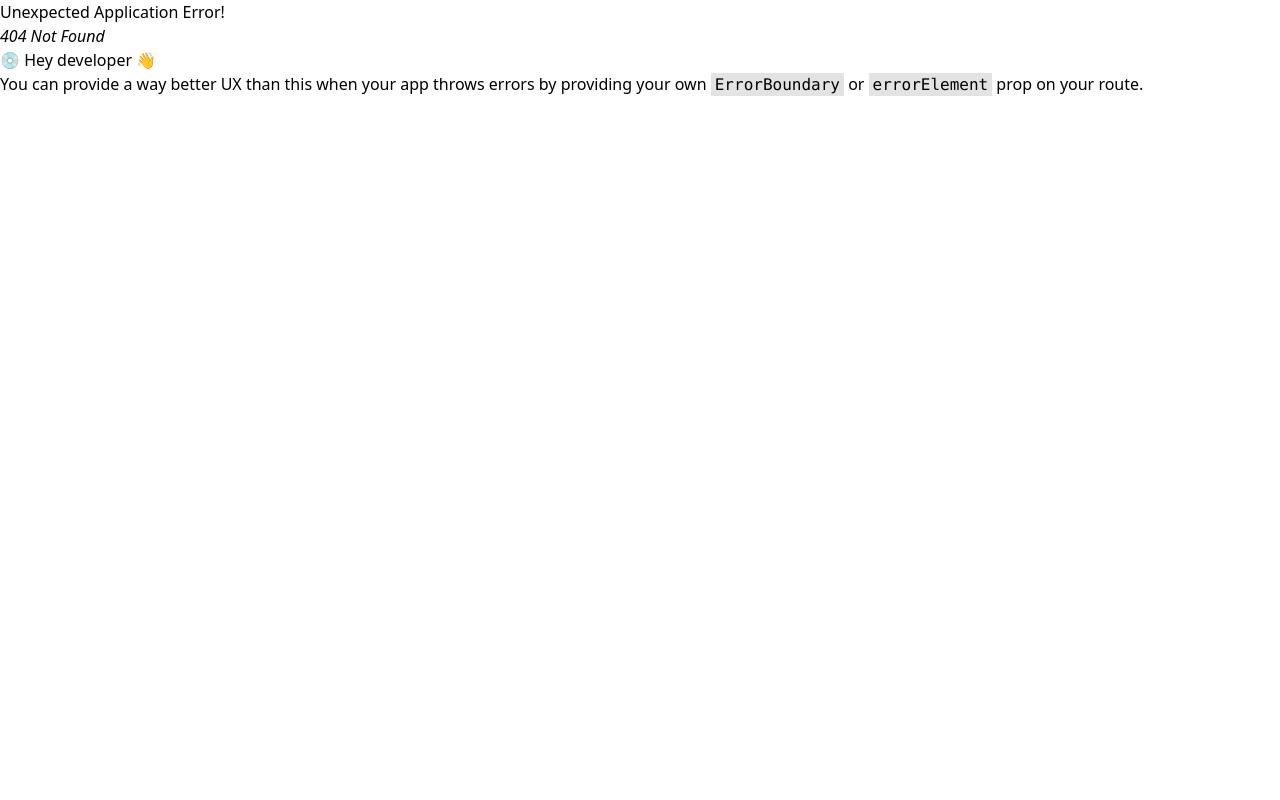
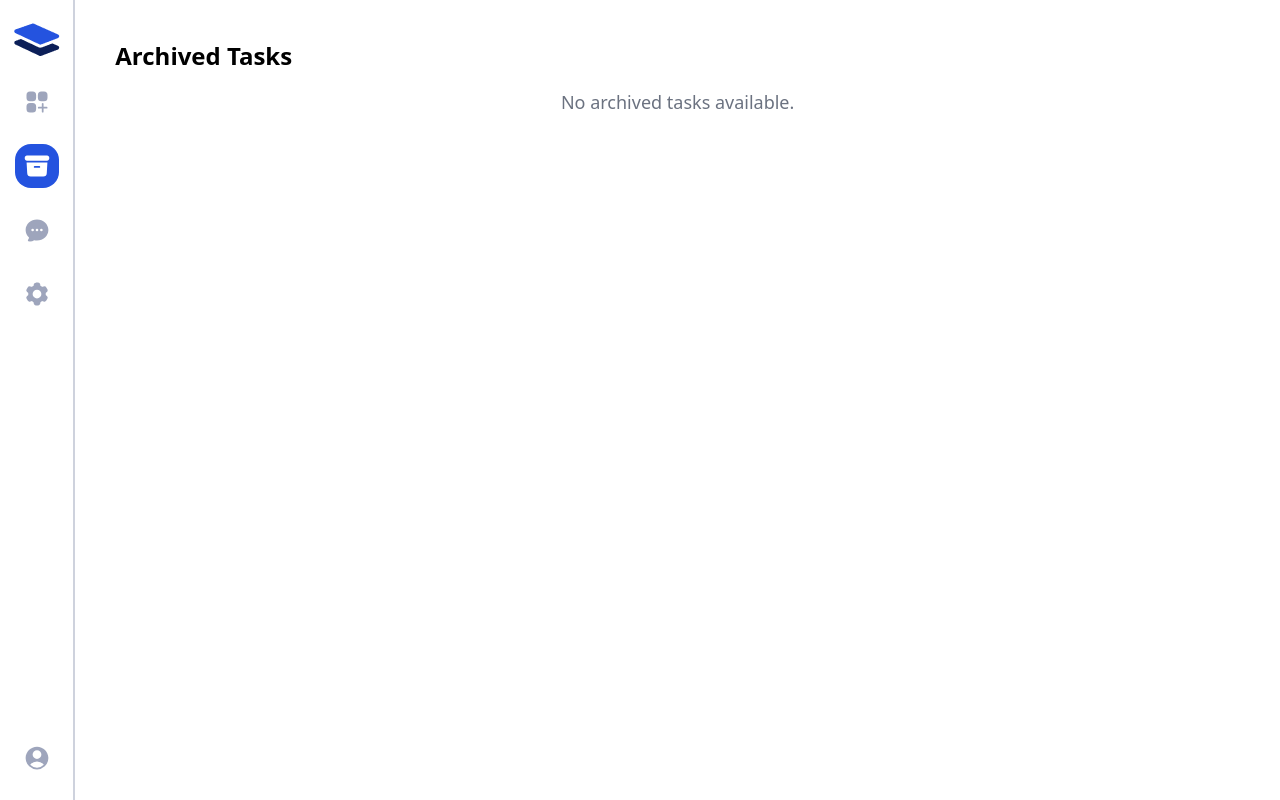
Before and after one commit to mdalmamungalib/taskmaster-redus-office, a React (Vite) app: page /archive in a window 1280 px wide. Before the commit this address had no page. Built offline with nearby package versions, Linux system fonts and the light colour scheme.

Commit message:
some ui update

```diff
--- a/src/components/layouts/Sidebar.jsx
+++ b/src/components/layouts/Sidebar.jsx
@@ -3,15 +3,18 @@ import {
   Cog6ToothIcon,
   ChatBubbleOvalLeftEllipsisIcon,
   UserCircleIcon,
+  ArchiveBoxIcon,
+
 } from '@heroicons/react/24/solid';
 
 import logo from '../../assets/image/logo.png';
 import { NavLink } from 'react-router-dom';
 
+
 const Sidebar = () => {
   return (
-    <div className="h-screen sticky top-0 border-r-2 border-secondary/20">
-      <div className="flex flex-col items-center gap-5 h-full py-5">
+    <div className="sticky top-0 h-screen border-r-2 border-secondary/20">
+      <div className="flex flex-col items-center h-full gap-5 py-5">
         <img src={logo} alt="logo" />
         <NavLink
           to="/"
@@ -22,6 +25,16 @@ const Sidebar = () => {
           }
         >
           <SquaresPlusIcon className="h-7 w-7 group-hover:text-white" />
+        </NavLink>
+        <NavLink
+          to="/archive"
+          className={({ isActive }) =>
+            isActive
+              ? 'p-2 rounded-2xl bg-primary text-white cursor-pointer'
+              : 'p-2 rounded-2xl group hover:bg-primary text-secondary/40 cursor-pointer transition-all'
+          }
+        >
+          <ArchiveBoxIcon className="h-7 w-7 group-hover:text-white" />
         </NavLink>
         <NavLink
           to="/chat"
--- /dev/null
+++ b/src/components/ui/DropDown.jsx
@@ -0,0 +1,70 @@
+import React from "react";
+import { Menu } from "@headlessui/react";
+import { ChevronDownIcon, UserIcon, Cog6ToothIcon, ArrowRightOnRectangleIcon } from "@heroicons/react/24/solid";
+
+const DropDown = () => {
+  return (
+    <div className="relative z-10 inline-block text-left">
+      <Menu>
+        <Menu.Button
+          className=""
+          aria-label="Profile menu"
+        >
+          <div className="w-10 h-10 overflow-hidden bg-gray-600 rounded-full">
+            <img
+              src="https://images.unsplash.com/photo-1528892952291-009c663ce843?ixlib=rb-4.0.3&ixid=M3wxMjA3fDB8MHxwaG90by1wYWdlfHx8fGVufDB8fHx8fA%3D%3D&auto=format&fit=crop&w=644&q=80"
+              alt="User Avatar"
+              className="object-cover w-full h-full"
+            />
+          </div>
+          <ChevronDownIcon className="w-5 h-5 text-white/70" />
+        </Menu.Button>
+
+        <Menu.Items className="absolute right-0 w-56 mt-2 origin-top-right bg-gray-100 divide-y divide-gray-200 rounded-lg shadow-lg ring-1 ring-black ring-opacity-5 focus:outline-none">
+          <div className="px-1 py-1">
+            <Menu.Item>
+              {({ active }) => (
+                <button
+                  className={`group flex w-full items-center gap-2 rounded-lg px-4 py-2 text-sm ${
+                    active ? "bg-gray-200 text-gray-700" : "text-gray-700"
+                  }`}
+                >
+                  <UserIcon className="w-5 h-5" />
+                  Profile
+                </button>
+              )}
+            </Menu.Item>
+            <Menu.Item>
+              {({ active }) => (
+                <button
+                  className={`group flex w-full items-center gap-2 rounded-lg px-4 py-2 text-sm ${
+                    active ? "bg-gray-200 text-gray-700" : "text-gray-700"
+                  }`}
+                >
+                  <Cog6ToothIcon className="w-5 h-5" />
+                  Settings
+                </button>
+              )}
+            </Menu.Item>
+          </div>
+          <div className="px-1 py-1">
+            <Menu.Item>
+              {({ active }) => (
+                <button
+                  className={`group flex w-full items-center gap-2 rounded-lg px-4 py-2 text-sm ${
+                    active ? "bg-gray-200 text-gray-700" : "text-gray-700"
+                  }`}
+                >
+                  <ArrowRightOnRectangleIcon className="w-5 h-5" />
+                  Logout
+                </button>
+              )}
+            </Menu.Item>
+          </div>
+        </Menu.Items>
+      </Menu>
+    </div>
+  );
+};
+
+export default DropDown;
--- /dev/null
+++ b/src/pages/Archive.jsx
@@ -0,0 +1,30 @@
+import React from "react";
+import { useSelector } from "react-redux";
+import TaskCard from "../components/tasks/TaskCard";
+
+const Archive = () => {
+  // Extract tasks from Redux state
+  const { tasks } = useSelector((state) => state.taskSlice);
+
+  // Filter archived tasks
+  const archiveTasks = tasks.filter((item) => item.status === "archived");
+
+  return (
+    <div className="col-span-9 px-10 pt-10">
+      <h1 className="mb-4 text-2xl font-bold">Archived Tasks</h1>
+      {archiveTasks.length > 0 ? (
+        <div className="grid grid-cols-1 gap-4 sm:grid-cols-2 lg:grid-cols-3">
+          {archiveTasks.map((item) => (
+            <TaskCard key={item.id} task={item} />
+          ))}
+        </div>
+      ) : (
+        <div className="text-center text-gray-500">
+          <p className="text-lg">No archived tasks available.</p>
+        </div>
+      )}
+    </div>
+  );
+};
+
+export default Archive;
--- a/src/pages/Tasks.jsx
+++ b/src/pages/Tasks.jsx
@@ -7,6 +7,7 @@ import TaskCard from "../components/tasks/TaskCard";
 import { useState } from "react";
 import AddTaskModal from "../components/tasks/AddTaskModal";
 import { useSelector } from "react-redux";
+import DropDown from "../components/ui/DropDown";
 
 const Tasks = () => {
   let [isOpen, setIsOpen] = useState(false);
@@ -36,13 +37,8 @@ const Tasks = () => {
               Add Task
             </button>
             <AddTaskModal setIsOpen={setIsOpen} isOpen={isOpen} />
-            <div className="w-10 h-10 overflow-hidden rounded-xl">
-              <img
-                src="https://images.unsplash.com/photo-1528892952291-009c663ce843?ixlib=rb-4.0.3&ixid=M3wxMjA3fDB8MHxwaG90by1wYWdlfHx8fGVufDB8fHx8fA%3D%3D&auto=format&fit=crop&w=644&q=80"
-                alt=""
-                className="object-cover w-full h-full "
-              />
-            </div>
+
+            <DropDown/>
           </div>
         </div>
         <div className="grid grid-cols-3 gap-5 mt-10">
--- a/src/routes/routes.jsx
+++ b/src/routes/routes.jsx
@@ -4,6 +4,7 @@ import Tasks from '../pages/Tasks';
 import Chat from '../pages/Chat';
 import Settings from '../pages/Settings';
 import Profile from '../pages/Profile';
+import Archive from '../pages/Archive';
 const routes = createBrowserRouter([
   {
     path: '/',
@@ -12,6 +13,10 @@ const routes = createBrowserRouter([
       {
         index: true,
         element: <Tasks />,
+      },
+      {
+        path:"/archive",
+        element: <Archive />,
       },
       {
         path: '/chat',
```
